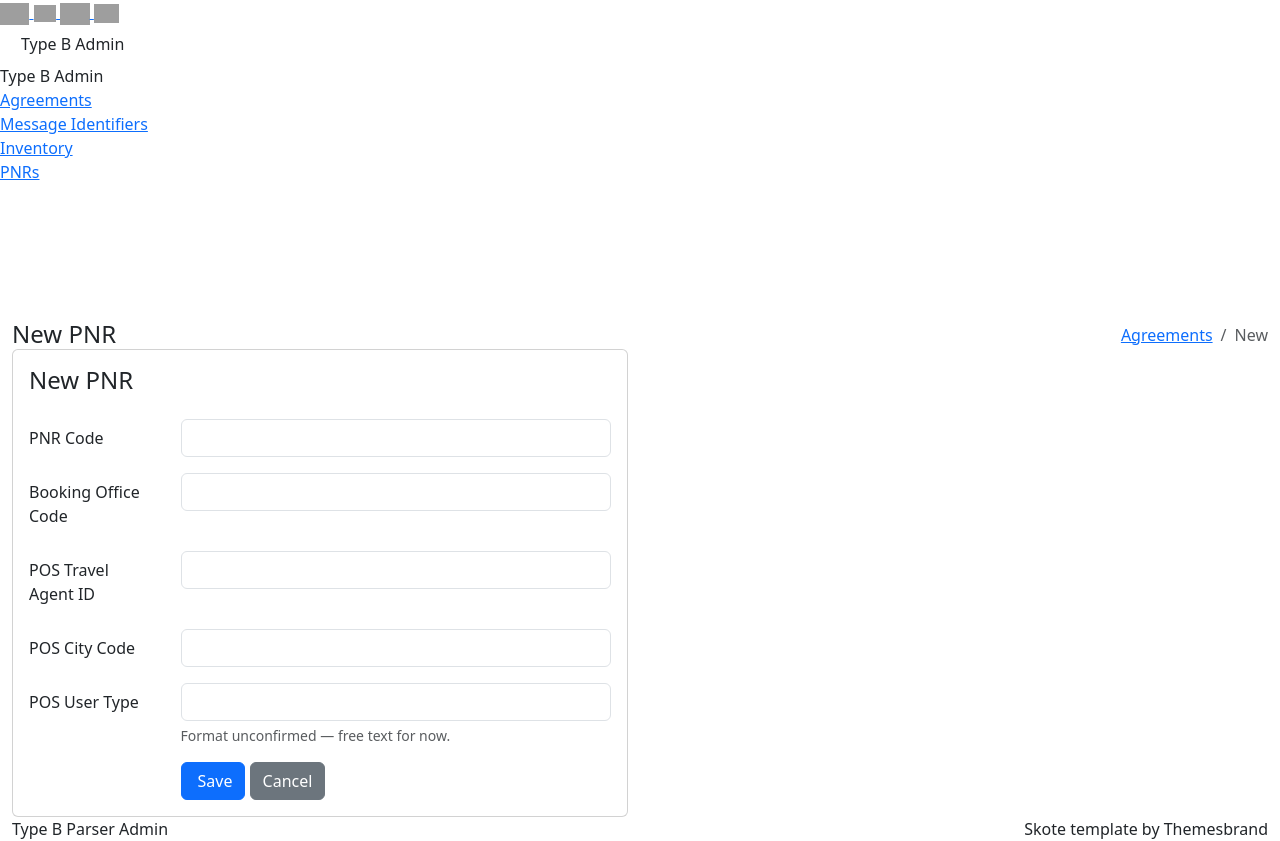
After one commit to leon-cst/typeB-parser-prototype, a Flask app: page /agreements/pnrs/new in a window 1280 px wide. The commit adds this page. Run offline with Flask 3, Linux system fonts and the light colour scheme; some libraries are stand-ins or nearby versions; grey boxes are pictures that could not be loaded.

Commit message:
Added forms for PNR

```diff
--- a/templates/base.html
+++ b/templates/base.html
@@ -93,6 +93,13 @@
                                 <span>Inventory</span>
                             </a>
                         </li>
+
+                        <li>
+                            <a href="{{ url_for('dashboard.list_pnrs') }}" class="waves-effect">
+                                <i class="bx bx-id-card"></i>
+                                <span>PNRs</span>
+                            </a>
+                        </li>
                     </ul>
                 </div>
             </div>
--- /dev/null
+++ b/templates/pnrs/form.html
@@ -0,0 +1,79 @@
+{% extends "base.html" %}
+
+{% block title %}{{ "Edit" if pnr else "New" }} PNR{% endblock %}
+{% block page_heading %}{{ "Edit" if pnr else "New" }} PNR{% endblock %}
+{% block breadcrumb_current %}{{ "Edit" if pnr else "New" }}{% endblock %}
+
+{% block content %}
+<div class="row">
+    <div class="col-xl-6">
+        <div class="card">
+            <div class="card-body">
+
+                <h4 class="card-title mb-4">
+                    {{ "Edit" if pnr else "New" }} PNR
+                    {% if pnr %}<small class="text-muted">#{{ pnr.PNR_ID }}</small>{% endif %}
+                </h4>
+
+                <form method="post">
+                    {{ form.hidden_tag() }}
+
+                    <div class="mb-3 row">
+                        <label class="col-md-3 col-form-label">PNR Code</label>
+                        <div class="col-md-9">
+                            {{ form.PNR_Code(class="form-control" + (" is-invalid" if form.PNR_Code.errors else "")) }}
+                            {% for error in form.PNR_Code.errors %}<div class="invalid-feedback">{{ error }}</div>{% endfor %}
+                        </div>
+                    </div>
+
+                    <div class="mb-3 row">
+                        <label class="col-md-3 col-form-label">Booking Office Code</label>
+                        <div class="col-md-9">
+                            {{ form.Booking_Office_Code(class="form-control" + (" is-invalid" if form.Booking_Office_Code.errors else "")) }}
+                            {% for error in form.Booking_Office_Code.errors %}<div class="invalid-feedback">{{ error }}</div>{% endfor %}
+                        </div>
+                    </div>
+
+                    <div class="mb-3 row">
+                        <label class="col-md-3 col-form-label">POS Travel Agent ID</label>
+                        <div class="col-md-9">
+                            {{ form.POS_Travel_Agent_ID(class="form-control" + (" is-invalid" if form.POS_Travel_Agent_ID.errors else "")) }}
+                            {% for error in form.POS_Travel_Agent_ID.errors %}<div class="invalid-feedback">{{ error }}</div>{% endfor %}
+                        </div>
+                    </div>
+
+                    <div class="mb-3 row">
+                        <label class="col-md-3 col-form-label">POS City Code</label>
+                        <div class="col-md-9">
+                            {{ form.POS_City_Code(class="form-control" + (" is-invalid" if form.POS_City_Code.errors else ""), maxlength=3) }}
+                            {% for error in form.POS_City_Code.errors %}<div class="invalid-feedback">{{ error }}</div>{% endfor %}
+                        </div>
+                    </div>
+
+                    <div class="mb-3 row">
+                        <label class="col-md-3 col-form-label">POS User Type</label>
+                        <div class="col-md-9">
+                            {{ form.POS_User_Type(class="form-control" + (" is-invalid" if form.POS_User_Type.errors else ""), maxlength=5) }}
+                            {% for error in form.POS_User_Type.errors %}<div class="invalid-feedback">{{ error }}</div>{% endfor %}
+                            <div class="form-text">Format unconfirmed — free text for now.</div>
+                        </div>
+                    </div>
+
+                    <div class="row">
+                        <div class="col-md-9 offset-md-3">
+                            <button type="submit" class="btn btn-primary">
+                                <i class="bx bx-save me-1"></i> Save
+                            </button>
+                            <a href="{{ url_for('dashboard.list_pnrs') }}" class="btn btn-secondary">
+                                Cancel
+                            </a>
+                        </div>
+                    </div>
+
+                </form>
+
+            </div>
+        </div>
+    </div>
+</div>
+{% endblock %}
--- a/typeb/web/dashboard.py
+++ b/typeb/web/dashboard.py
@@ -9,8 +9,8 @@ state is worth keeping.
 from flask import Blueprint, abort, flash, redirect, render_template, url_for
 
 from typeb.extensions import db
-from typeb.db.models import Agreement, MessageIdentifier, InventoryAvailability
-from typeb.web.forms import AgreementForm, MessageIdentifierForm, InventoryAvailabilityForm
+from typeb.db.models import Agreement, MessageIdentifier, InventoryAvailability, Pnr
+from typeb.web.forms import AgreementForm, MessageIdentifierForm, InventoryAvailabilityForm, PnrForm
 from typeb.tables import loader
 from datetime import date
 
@@ -225,3 +225,65 @@ def delete_inventory(inventory_id):
     db.session.commit()
     flash(f"Inventory row for {row.Flight_Number} deleted.", "success")
     return redirect(url_for("dashboard.list_inventory"))
+
+
+@dashboard_bp.get("/pnrs/")
+def list_pnrs():
+    pnrs = Pnr.query.order_by(Pnr.Creation_Date.desc()).all()
+    return render_template("pnrs/list.html", pnrs=pnrs)
+
+
+@dashboard_bp.route("/pnrs/new", methods=["GET", "POST"])
+def new_pnr():
+    form = PnrForm()
+
+    if form.validate_on_submit():
+        pnr = Pnr(
+            PNR_Code=form.PNR_Code.data,
+            Booking_Office_Code=form.Booking_Office_Code.data,
+            POS_Travel_Agent_ID=form.POS_Travel_Agent_ID.data or None,
+            POS_City_Code=form.POS_City_Code.data or None,
+            POS_User_Type=form.POS_User_Type.data or None,
+            source="manual",
+        )
+        db.session.add(pnr)
+        db.session.commit()
+        flash(f"PNR {pnr.PNR_Code} created.", "success")
+        return redirect(url_for("dashboard.list_pnrs"))
+
+    return render_template("pnrs/form.html", form=form, pnr=None)
+
+
+@dashboard_bp.route("/pnrs/<int:pnr_id>/edit", methods=["GET", "POST"])
+def edit_pnr(pnr_id):
+    pnr = db.session.get(Pnr, pnr_id)
+    if pnr is None:
+        abort(404)
+
+    form = PnrForm(obj=pnr)
+
+    if form.validate_on_submit():
+        pnr.PNR_Code = form.PNR_Code.data
+        pnr.Booking_Office_Code = form.Booking_Office_Code.data
+        pnr.POS_Travel_Agent_ID = form.POS_Travel_Agent_ID.data or None
+        pnr.POS_City_Code = form.POS_City_Code.data or None
+        pnr.POS_User_Type = form.POS_User_Type.data or None
+        # source deliberately untouched -- see InventoryAvailability
+        # for the same reasoning
+        db.session.commit()
+        flash(f"PNR {pnr.PNR_Code} updated.", "success")
+        return redirect(url_for("dashboard.list_pnrs"))
+
+    return render_template("pnrs/form.html", form=form, pnr=pnr)
+
+
+@dashboard_bp.post("/pnrs/<int:pnr_id>/delete")
+def delete_pnr(pnr_id):
+    pnr = db.session.get(Pnr, pnr_id)
+    if pnr is None:
+        abort(404)
+
+    db.session.delete(pnr)
+    db.session.commit()
+    flash(f"PNR {pnr.PNR_Code} deleted.", "success")
+    return redirect(url_for("dashboard.list_pnrs"))
--- a/typeb/web/forms.py
+++ b/typeb/web/forms.py
@@ -112,3 +112,35 @@ class InventoryAvailabilityForm(FlaskForm):
         validators=[Optional(), Length(max=10)],
         filters=[lambda v: v.strip().upper() if v else v],
     )
+
+
+class PnrForm(FlaskForm):
+    PNR_Code = StringField(
+        "PNR Code",
+        validators=[DataRequired(), Length(max=10)],
+        filters=[lambda v: v.strip().upper() if v else v],
+    )
+
+    Booking_Office_Code = StringField(
+        "Booking Office Code",
+        validators=[DataRequired(), Length(max=10)],
+        filters=[lambda v: v.strip().upper() if v else v],
+    )
+
+    POS_Travel_Agent_ID = StringField(
+        "POS Travel Agent ID",
+        validators=[Optional(), Length(max=20)],
+        filters=[lambda v: v.strip() if v else v],
+    )
+
+    POS_City_Code = StringField(
+        "POS City Code",
+        validators=[Optional(), Length(min=3, max=3)],
+        filters=[lambda v: v.strip().upper() if v else v],
+    )
+
+    POS_User_Type = StringField(
+        "POS User Type",
+        validators=[Optional(), Length(max=5)],
+        filters=[lambda v: v.strip().upper() if v else v],
+    )
```
Also changed, not shown: templates/pnrs/list.html (added, +79 -0 lines), 1 other file.
